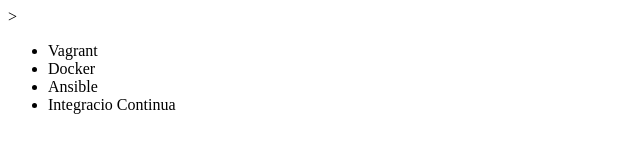
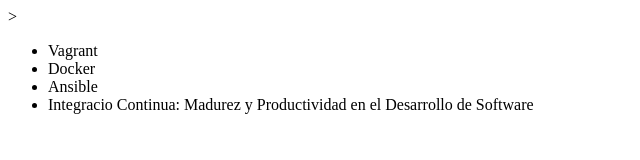
Before and after one commit to desideriovg/alura-git, a plain HTML site: page index.html in a window 1280 px wide. Shown: the whole page, without its empty margins (0-640 px from the left). Drawn offline with Linux system fonts and the light colour scheme.

Commit message:
Renombrando curso de integracion continua

```diff
--- a/index.html
+++ b/index.html
@@ -9,7 +9,7 @@
             <li>Vagrant</li>
             <li>Docker</li>
             <li>Ansible</li>
-            <li>Integracio Continua</li>
+            <li>Integracio Continua: Madurez y Productividad en el Desarrollo de Software</li>
         </ul>
     </body>
 
```
